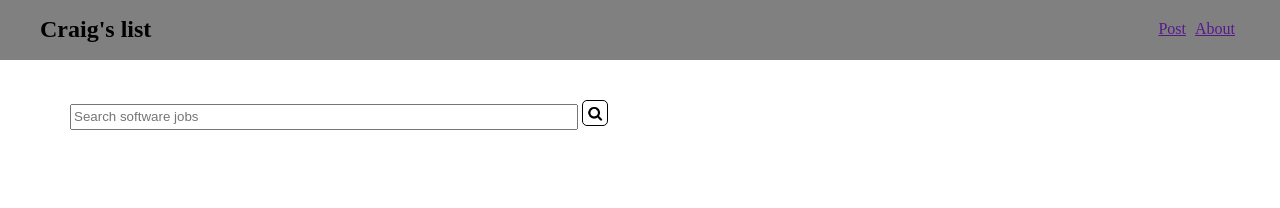
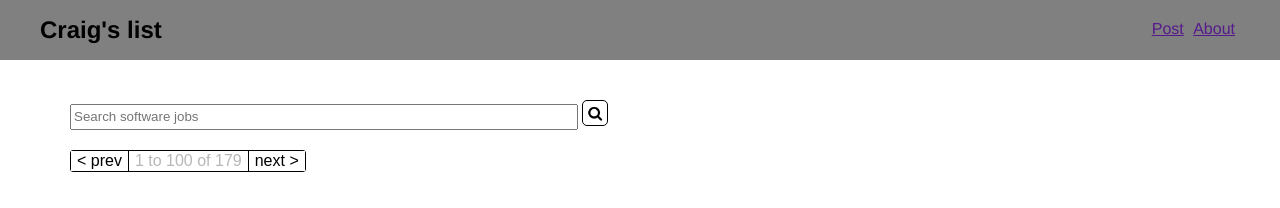
Before and after one commit to vkotelnikov/Craigs-list, a plain HTML site: page index.html in a window 1280 px wide. Drawn offline with Linux system fonts and the light colour scheme.

Commit message:
Added navigation buttons

```diff
--- a/index.html
+++ b/index.html
@@ -24,6 +24,14 @@
 			<input type="button" name="button" class="magnifglass">
 		</form>
 	</div>
+	<div class="navigation">
+		<form>
+			<input type="button" name="left" value="< prev">
+			<!-- <p>1 to 100 of 179</p> -->
+			<input type="button" name="center" value="1 to 100 of 179" disabled="true" class="center">
+			<input type="button" name="right" value="next >">
+		</form>
+	</div>
 </main>
 </body>
 </html>
--- a/main.css
+++ b/main.css
@@ -1,4 +1,5 @@
 body {
+	font-family: helvetica;
 	margin-top: 0px;
 	margin-left: 0px;
 	margin-right: 0px;
@@ -52,7 +53,7 @@ main{
 
 .magnifglass{
 	border-radius: 5px;
-	border: 1px solid ;
+	border: 1px solid;
 	width: 26px;
 	height: 26px;
 	background: url("images/magnifying-glass.png") no-repeat;
@@ -60,3 +61,25 @@ main{
 	/*margin-top: 3px;*/
 	padding: 8px;
 }
+
+.navigation{
+	position: absolute;
+	margin-top: 20px;
+	font-size: 0;
+	border: 1px solid;
+	border-radius: 3px;
+}
+
+.navigation input{
+	background: white;
+	/*border: 2px solid black;*/
+	margin: 0px;
+	font-size: 16px;
+	/*border-radius: 3px;*/
+	border: 0;
+}
+
+input.center{
+	border-left: 1px solid black;
+	border-right: 1px solid black;
+}
```
